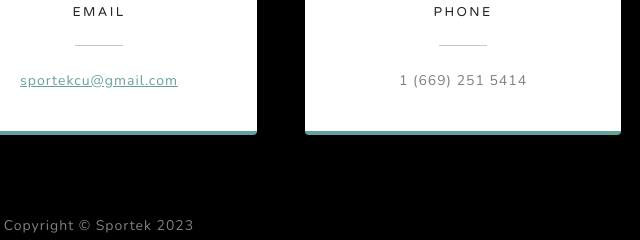
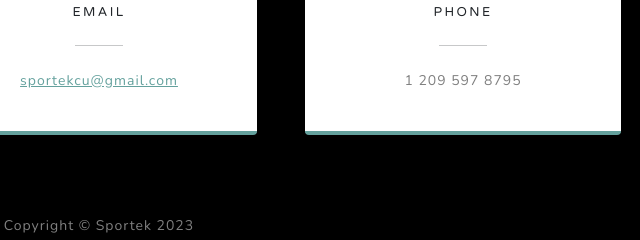
Before and after one commit to SportekCU/SportekWP, a plain HTML site: page index.html in a window 1280 px wide. Shown: the part 4183-4423 px from the top of the page, 541-1181 px from the left. Drawn offline with nearby package versions, Linux system fonts and the light colour scheme.

Commit message:
Update index.html

```diff
--- a/index.html
+++ b/index.html
@@ -139,7 +139,7 @@
                                 <i class="fas fa-mobile-alt text-primary mb-2"></i>
                                 <h4 class="text-uppercase m-0">Phone</h4>
                                 <hr class="my-4 mx-auto" />
-                                <div class="small text-black-50">1 (669) 251 5414</div>
+                                <div class="small text-black-50">1 209 597 8795</div>
                             </div>
                         </div>
                     </div>
```
